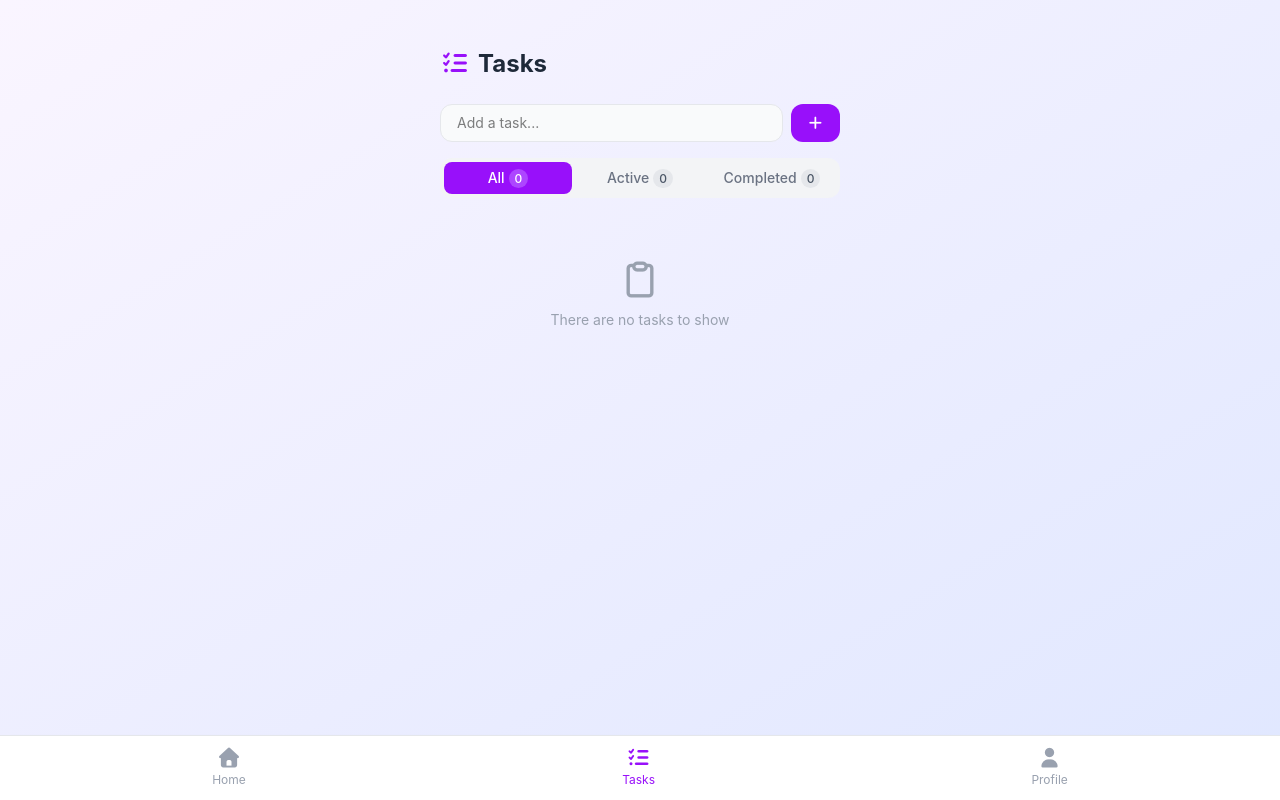
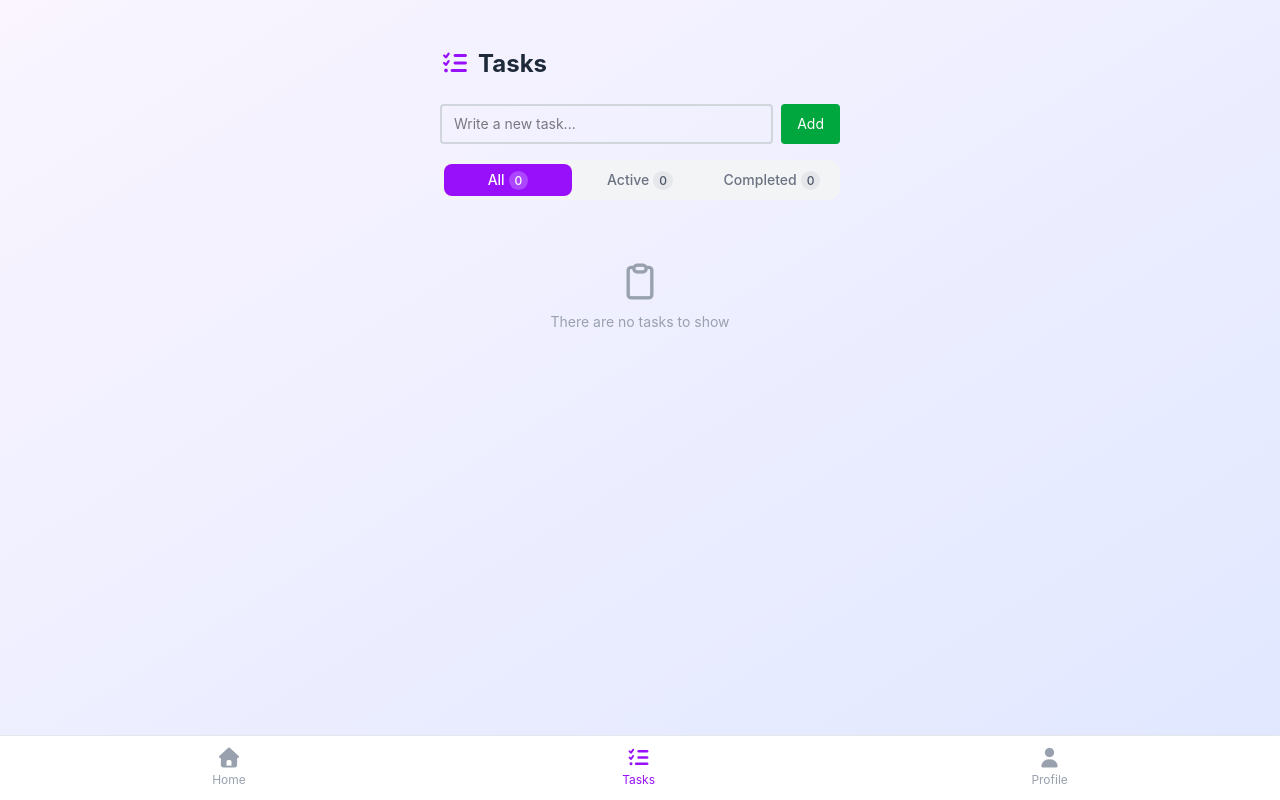
Before and after one commit to mahmoud112001/React-Course, a React (Vite) app in the folder Day02/assignment/todo-list/: page /tasks in a window 1280 px wide. Built offline with nearby package versions, Linux system fonts and the light colour scheme.

Commit message:
Refactor: update AddTask logic and validation

```diff
--- a/Day02/assignment/todo-list/src/components/AddTask.jsx
+++ b/Day02/assignment/todo-list/src/components/AddTask.jsx
@@ -16,14 +16,14 @@ export default function AddTaskInput({ onAdd }) {
         value={value}
         onChange={(e) => setValue(e.target.value)}
         onKeyDown={(e) => e.key === "Enter" && handleAdd()}
-        placeholder="Add a task..."
-        className="flex-1 border border-gray-200 rounded-xl px-4 py-2 text-sm focus:outline-none focus:ring-2 focus:ring-purple-400 bg-gray-50"
+        placeholder="Write a new task..."
+        className="flex-1 border-2 border-gray-300 rounded px-3 py-2 text-sm focus:outline-none focus:border-green-500"
       />
       <button
         onClick={handleAdd}
-        className="bg-purple-600 hover:bg-purple-700 text-white px-4 py-2 rounded-xl text-sm transition-colors"
+        className="bg-green-600 hover:bg-green-700 text-white px-4 py-2 rounded text-sm"
       >
-        <i className="fa-solid fa-plus"></i>
+        Add
       </button>
     </div>
   );
```
